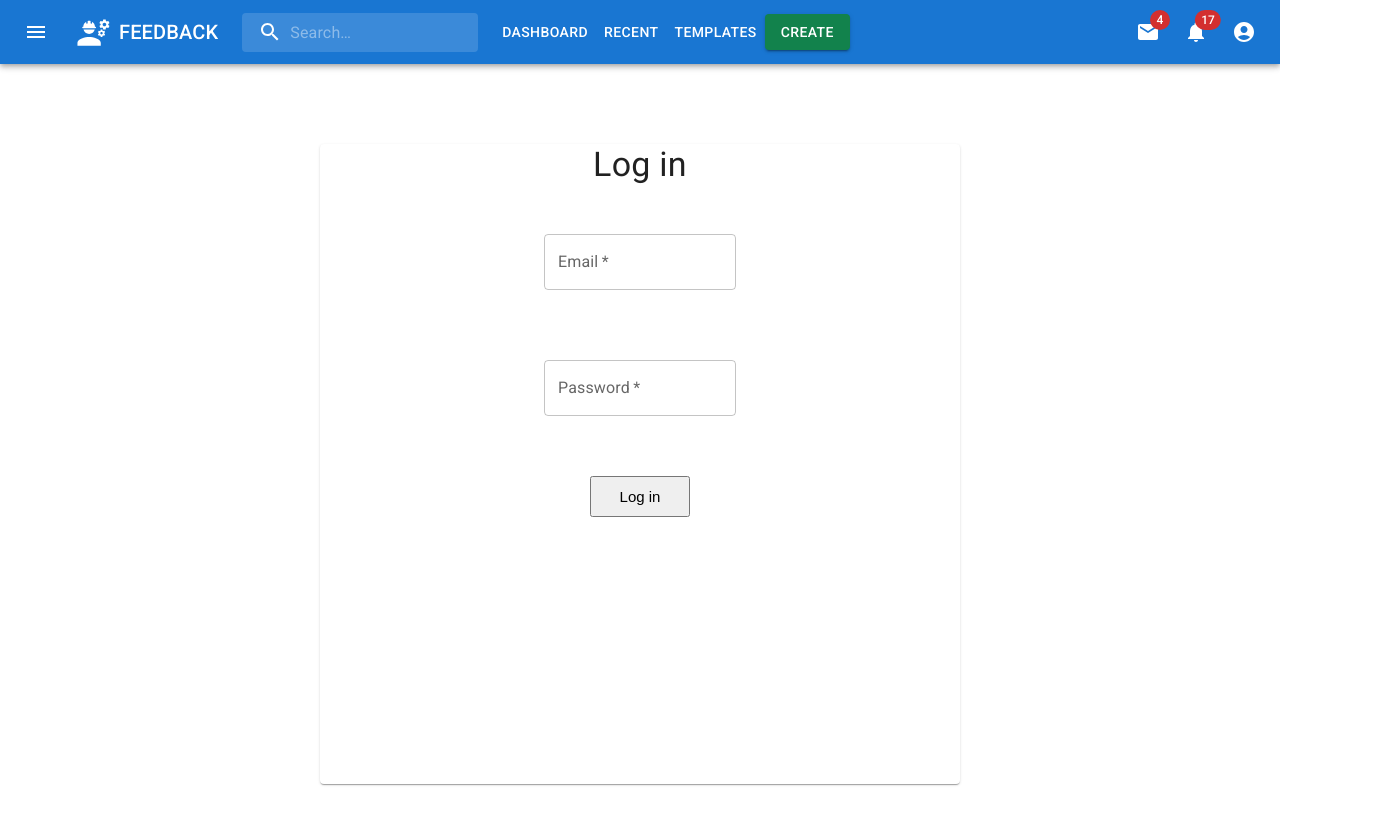
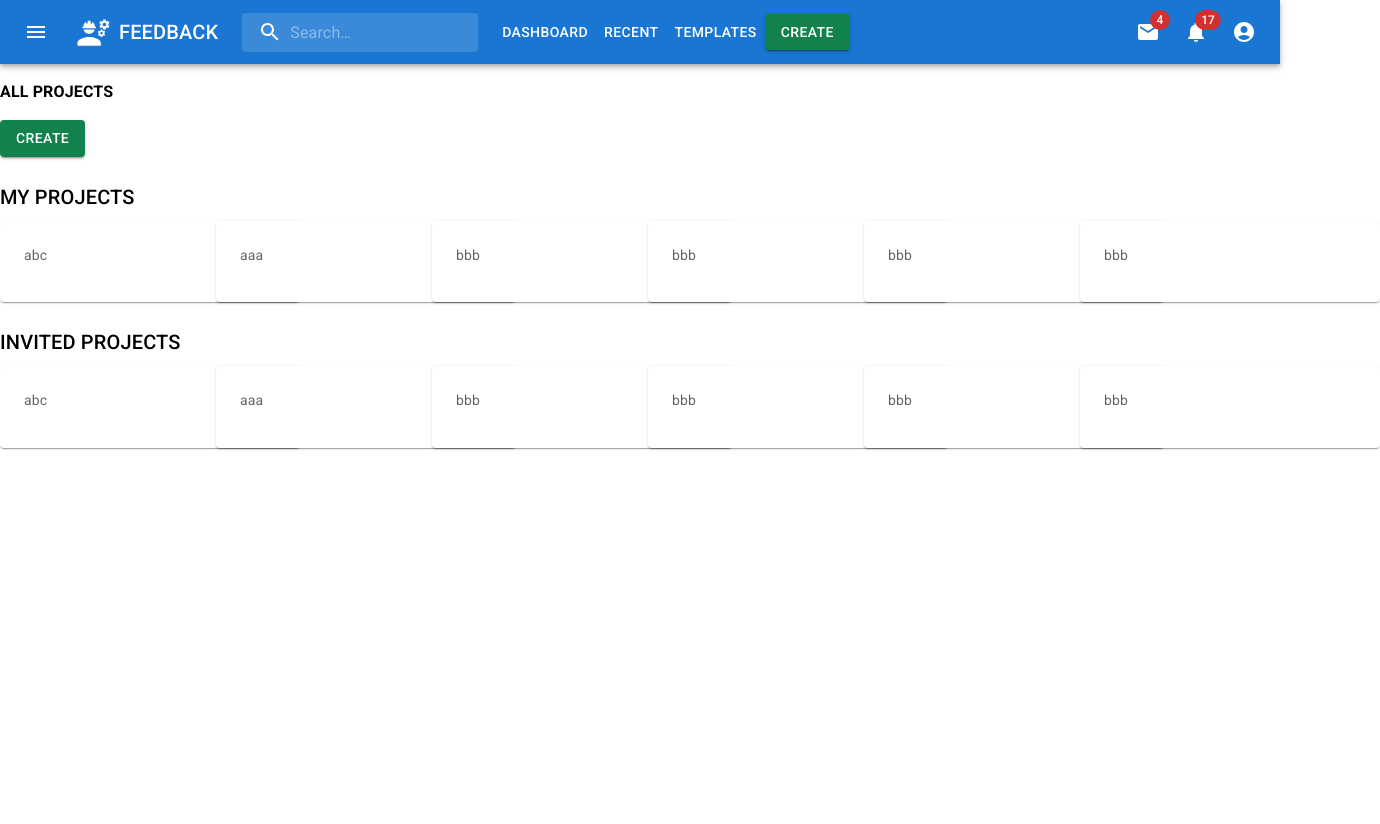
Before and after one commit to Mandatory-Fun/feedback-system, a React (Create React App) app: page /dashboard in a window 1280 px wide. Before the commit this address led to /login. Shown: the top 824 px of the page, 1380 px wide, since content can reach past the window. After the commit the page ends 800 px from the top, so only its background shows below. Built offline with nearby package versions, Linux system fonts and the light colour scheme.

Commit message:
project lists

```diff
--- a/package.json
+++ b/package.json
@@ -16,6 +16,7 @@
     "@types/react-dom": "^17.0.0",
     "@types/react-router-dom": "^5.3.1",
     "@types/react-swipeable-views": "^0.13.1",
+    "@types/shortid": "^0.0.29",
     "dotenv": "^10.0.0",
     "firebase": "^9.1.3",
     "react": "^17.0.2",
@@ -27,6 +28,7 @@
     "react-swipeable-views": "^0.14.0",
     "redux": "^4.1.1",
     "redux-thunk": "^2.3.0",
+    "shortid": "^2.2.16",
     "typescript": "^4.1.2",
     "web-vitals": "^1.0.1"
   },
--- a/src/App.tsx
+++ b/src/App.tsx
@@ -6,9 +6,8 @@ import {
 } from 'react-router-dom';
 
 import Dashboard from './pages/dashboard';
-import GuardRoute from './routes/GuardRoute';
 import LoginPage from './pages/login';
-import NavBar from './components/NavBar/navbar';
+import NavBar from './components/NavBar';
 import React from 'react';
 import { Store } from './redux';
 import { useSelector } from 'react-redux';
@@ -31,7 +30,8 @@ function App() {
           {!userIsLogged ? <LoginPage /> : <Redirect to="/dashboard" />}
         </Route>
 
-        <GuardRoute path="/dashboard" component={Dashboard} />
+        {/*<GuardRoute path="/dashboard" component={Dashboard} />*/}
+        <Route path="/dashboard" component={Dashboard} />
       </Switch>
     </Router>
   );
--- a/src/components/NavBar/navbar.tsx
+++ b/src/components/NavBar/index.tsx
@@ -1,5 +1,5 @@
 import React, { useState } from 'react';
-import { Search, SearchIconWrapper, StyledInputBase } from './search';
+import { Search, SearchIconWrapper, StyledInputBase } from './SearchComp';
 
 import AccountCircle from '@mui/icons-material/AccountCircle';
 import AppBar from '@mui/material/AppBar';
--- /dev/null
+++ b/src/components/PrjCard.tsx
@@ -0,0 +1,30 @@
+import * as React from 'react';
+
+import { CardContent, Grid } from '@mui/material';
+
+import Card from '@mui/material/Card';
+import CardActions from '@mui/material/CardActions';
+import Typography from '@mui/material/Typography';
+import { projectType } from '../pages/dashboard';
+
+type projectTypeProps = {
+  prjData: projectType
+}
+
+
+
+export default function PrjCard({prjData} : projectTypeProps) {
+  return (
+    <Grid item xs={2} key={prjData.id}>
+      <Card sx={{ width: 300}}>
+        <CardActions>
+          <CardContent>
+          <Typography sx={{ fontSize: 14 }} color="text.secondary" gutterBottom>
+            {prjData.prjName}
+          </Typography>
+          </CardContent>
+        </CardActions>
+      </Card>
+    </Grid>
+  );
+}
--- a/src/pages/dashboard/index.tsx
+++ b/src/pages/dashboard/index.tsx
@@ -1,7 +1,43 @@
+import { Button, Typography } from '@mui/material';
+
+import ProjectList from './projectList';
 import React from 'react';
 
+export type projectType = {id: string, prjName: string}
+
+export type projectListType = projectType[]
+
+const myProjectList = [
+  {id: '1a', prjName: 'abc'},
+  {id: '2b', prjName: 'aaa'},
+  {id: '3c', prjName: 'bbb'},
+  {id: '4c', prjName: 'bbb'},
+  {id: '5c', prjName: 'bbb'},
+  {id: '6c', prjName: 'bbb'},
+]
+
+const JoinedProjectList = [
+  {id: '1a', prjName: 'abc'},
+  {id: '2b', prjName: 'aaa'},
+  {id: '3c', prjName: 'bbb'},
+  {id: '4c', prjName: 'bbb'},
+  {id: '5c', prjName: 'bbb'},
+  {id: '6c', prjName: 'bbb'},
+]
+
+
+
 const Dashboard = () => {
-  return <div>Dashboard</div>;
+  return <div>
+    <Typography mt={2} mb={2} fontWeight='bold'>ALL PROJECTS</Typography>
+    <Button variant="contained" style={{ backgroundColor: '#12824C',color: '#FFFFFF'}}>Create</Button>
+
+    <Typography variant="h6" component="div" mt={3} mb={1}>MY PROJECTS</Typography>
+    <ProjectList projectList={myProjectList}/>
+
+    <Typography variant="h6" component="div" mt={3} mb={1}>INVITED PROJECTS</Typography>
+    <ProjectList projectList={JoinedProjectList}/>
+  </div>;
 };
 
 export default Dashboard;
--- /dev/null
+++ b/src/pages/dashboard/projectList.tsx
@@ -0,0 +1,25 @@
+import React, { useState } from 'react'
+import { projectListType, projectType } from '.'
+
+import { Grid } from '@mui/material'
+import PrjCard from '../../components/PrjCard'
+
+type ProjectListProps = {
+  projectList: projectListType
+}
+
+
+
+function ProjectList({projectList} : ProjectListProps) {
+  const [prjList, setPrjList] = useState<projectListType>(projectList)
+
+  return (
+    <Grid container spacing={2}>
+      {prjList.map((project: projectType) => (
+        <PrjCard prjData={project}/>
+      ))}
+     </Grid>
+  )
+}
+
+export default ProjectList
```
Also changed, not shown: src/components/NavBar/TabPanel.tsx (added, +75 -0 lines), src/redux/actions/Auth.tsx (+0 -8 lines), src/components/NavBar/SearchComp.tsx (renamed from src/components/NavBar/search.tsx), src/components/dist/PrjCard.js (added), src/pages/dashboard/dist/index.js (added), src/pages/dashboard/dist/projectList.js (added), 1 other file (tests, documents, lock files or other folders).
